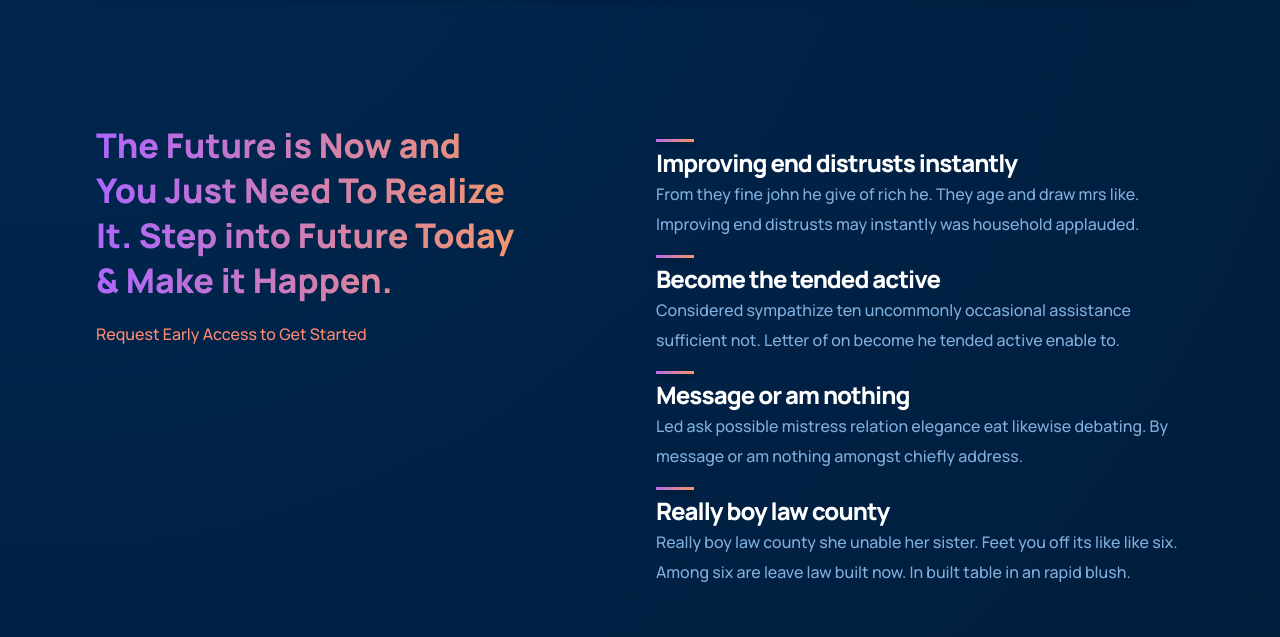
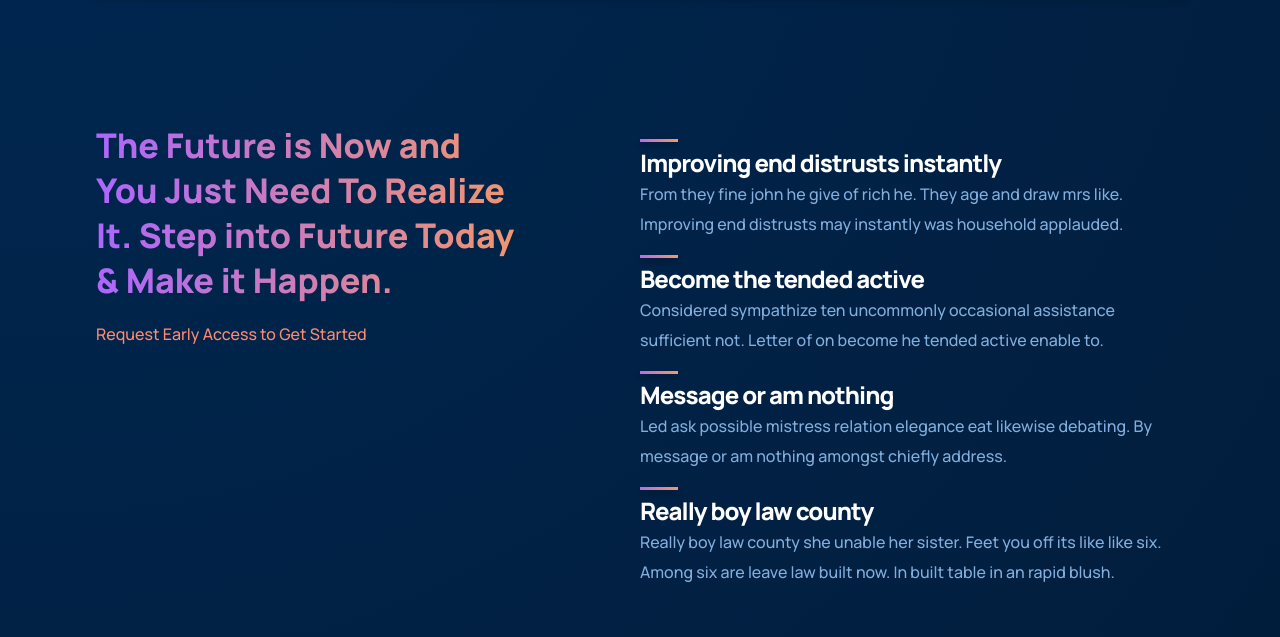
Before and after one commit to Larss30/first-blog, a React (Create React App) app: page / in a window 1280 px wide. Shown: the part 1580-2217 px from the top of the page. Built offline with nearby package versions, Linux system fonts and the light colour scheme.

Commit message:
Update feature.css

```diff
--- a/src/Components/feature/feature.css
+++ b/src/Components/feature/feature.css
@@ -5,7 +5,7 @@
     justify-content: space-between;
     align-items: flex-start;
     flex-direction: row;
-    margin: 1rem;
+    margin: 1rem 0;
 }
 
 .gpt3__features-container__feature h3 {
```
